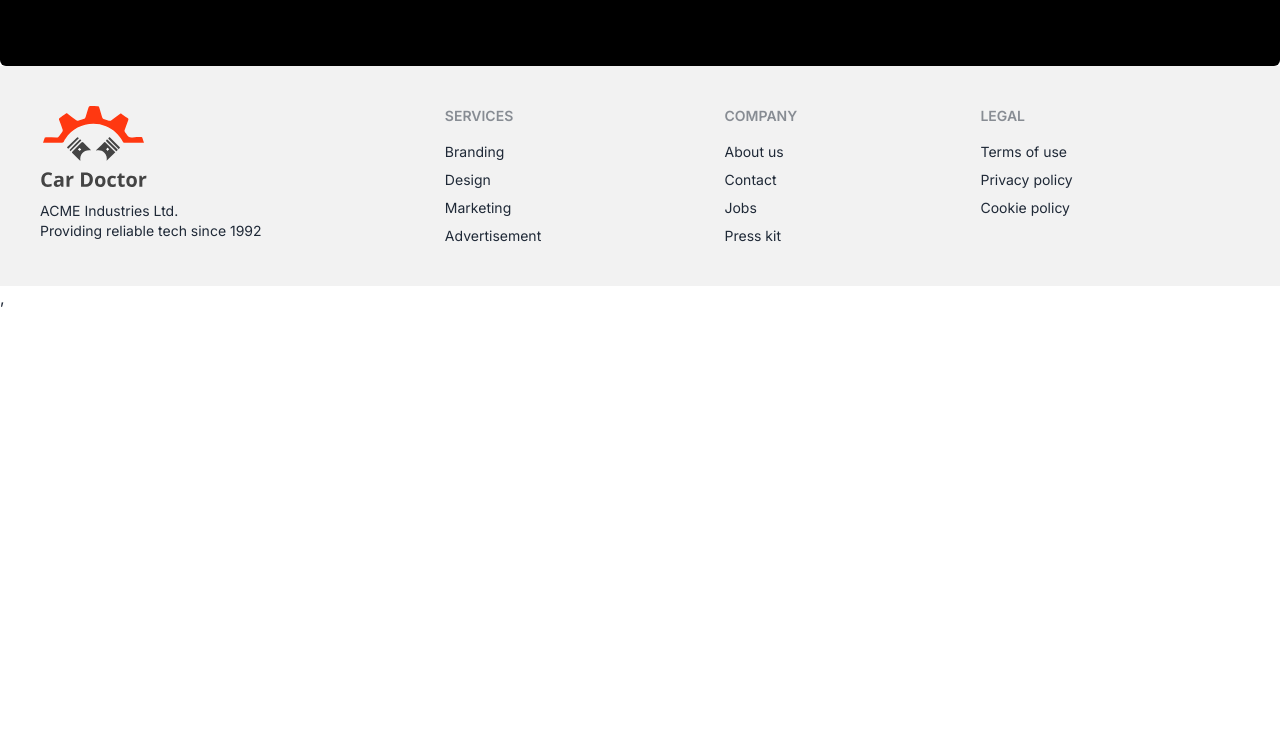
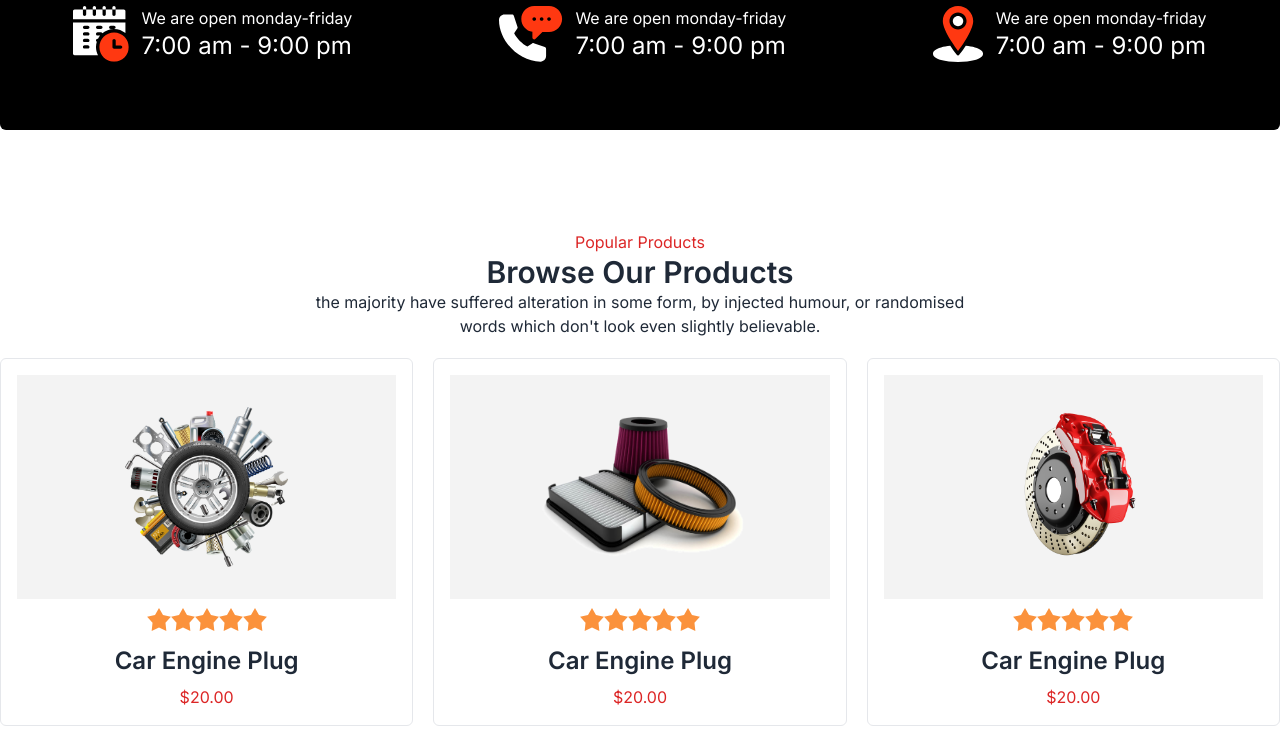
Before and after one commit to Shamimreza82/car-doctor-client, a React (Vite) app: page / in a window 1280 px wide. Shown: the part 2632-3377 px from the top of the page. Before the commit the page ends 2942 px from the top, so only its background shows below. Built offline with nearby package versions, Linux system fonts and the light colour scheme.

Commit message:
added popular Product Section

```diff
--- a/src/pages/Home/About/About.jsx
+++ b/src/pages/Home/About/About.jsx
@@ -4,16 +4,16 @@ import pars from '../../../assets/images/about_us/parts.jpg'
 
 const About = () => {
     return (
-        <div className="hero my-16 lg:py-28 py-5 ">
+        <div className="hero md:my-16 md:py-28 py-5 ">
         <div className="hero-content flex-col lg:flex-row ">
-            <div className='w-1/2 relative'>
+            <div className='md:w-1/2 relative'>
                 <img src={person} className=" w-3/4 rounded-lg shadow-2xl" />
                 <img src={pars} className="w-1/2 absolute  right-5 top-28 rounded-lg shadow-2xl border-8 border-white" />
             </div>
 
-            <div className='w-1/2'>
+            <div className='md:w-1/2 mt-16'>
                 <h2 className='text-red-600 font-bold'>About Us</h2>
-            <h1 className="text-5xl font-bold">We are qualified & of experience in this field</h1>
+            <h1 className="md:text-5xl font-bold">We are qualified & of experience in this field</h1>
                 <p className=" my-3">There are many variations of passages of Lorem Ipsum available, but the majority have suffered alteration in some form, by injected humour, or randomised words which don't look even slightly believable. </p>
                 <p className="py-6">the majority have suffered alteration in some form, by injected humour, or randomised words which don't look even slightly believable.  </p>
                 <button className="btn btn-primary bg-red-600 border-none">Get More Info</button>
--- a/src/pages/Home/Home/Home.jsx
+++ b/src/pages/Home/Home/Home.jsx
@@ -3,6 +3,7 @@ import Banner from '../Banner/Banner';
 import About from '../About/About';
 import Services from '../Services/Services';
 import Schedule from '../Schedule/Schedule';
+import PopularProducts from '../PopularProducts/PopularProducts';
 
 
 
@@ -13,6 +14,7 @@ const Home = () => {
            <About></About>
            <Services></Services>
            <Schedule></Schedule>
+           <PopularProducts></PopularProducts>
         </div>
     );
 };
--- /dev/null
+++ b/src/pages/Home/PopularProducts/PopularProducts.jsx
@@ -0,0 +1,107 @@
+import React from 'react';
+import img1 from '../../../assets/images/products/1.png'
+import img2 from '../../../assets/images/products/2.png'
+import img3 from '../../../assets/images/products/3.png'
+import img4 from '../../../assets/images/products/4.png'
+import img5 from '../../../assets/images/products/5.png'
+import img6 from '../../../assets/images/products/6.png'
+
+const PopularProducts = () => {
+    return (
+        <div className='md:mt-20'>
+            <div className='text-center py-5 '>
+                <h3 className="text-center text-red-600">Popular Products</h3>
+                <h4 className='text-3xl font-bold'>Browse Our Products</h4>
+                <p>the majority have suffered alteration in some form, by injected humour, or randomised <br /> words which don't look even slightly believable. </p>
+            </div>
+            <div className='grid grid-cols-3 gap-5'>
+                <div className='text-center border p-4 rounded-md space-y-2  '>
+                    <div className=' flex justify-center items-center bg-[#F3F3F3]'>
+                        <img className='h-56 p-8  rounded-md  ' src={img6} alt="" />
+                    </div>
+                    <div className="rating">
+                        <input type="radio" name="rating-2" className="mask mask-star-2 bg-orange-400" />
+                        <input type="radio" name="rating-2" className="mask mask-star-2 bg-orange-400" checked />
+                        <input type="radio" name="rating-2" className="mask mask-star-2 bg-orange-400" />
+                        <input type="radio" name="rating-2" className="mask mask-star-2 bg-orange-400" />
+                        <input type="radio" name="rating-2" className="mask mask-star-2 bg-orange-400" />
+                    </div>
+                    <p className='text-2xl font-bold'>Car Engine Plug</p>
+                    <p className='text-red-600'>$20.00</p>
+                </div>
+                <div className='text-center border p-4 rounded-md space-y-2 '>
+                    <div className=' flex justify-center items-center bg-[#F3F3F3]'>
+                        <img className='h-56 p-8  rounded-md  ' src={img3} alt="" />
+                    </div>
+                    <div className="rating">
+                        <input type="radio" name="rating-2" className="mask mask-star-2 bg-orange-400" />
+                        <input type="radio" name="rating-2" className="mask mask-star-2 bg-orange-400" checked />
+                        <input type="radio" name="rating-2" className="mask mask-star-2 bg-orange-400" />
+                        <input type="radio" name="rating-2" className="mask mask-star-2 bg-orange-400" />
+                        <input type="radio" name="rating-2" className="mask mask-star-2 bg-orange-400" />
+                    </div>
+                    <p className='text-2xl font-bold'>Car Engine Plug</p>
+                    <p className='text-red-600'>$20.00</p>
+                </div>
+                <div className='text-center border p-4 rounded-md space-y-2 '>
+                    <div className=' flex justify-center items-center bg-[#F3F3F3] '>
+                        <img className='h-56 p-8  rounded-md  ' src={img1} alt="" />
+                    </div>
+                    <div className="rating">
+                        <input type="radio" name="rating-2" className="mask mask-star-2 bg-orange-400" />
+                        <input type="radio" name="rating-2" className="mask mask-star-2 bg-orange-400" checked />
+                        <input type="radio" name="rating-2" className="mask mask-star-2 bg-orange-400" />
+                        <input type="radio" name="rating-2" className="mask mask-star-2 bg-orange-400" />
+                        <input type="radio" name="rating-2" className="mask mask-star-2 bg-orange-400" />
+                    </div>
+                    <p className='text-2xl font-bold'>Car Engine Plug</p>
+                    <p className='text-red-600'>$20.00</p>
+                </div>
+                <div className='text-center border p-4 rounded-md space-y-2 '>
+                    <div className=' flex justify-center items-center bg-[#F3F3F3]'>
+                        <img className='h-56 p-8  rounded-md  ' src={img2} alt="" />
+                    </div>
+                    <div className="rating">
+                        <input type="radio" name="rating-2" className="mask mask-star-2 bg-orange-400" />
+                        <input type="radio" name="rating-2" className="mask mask-star-2 bg-orange-400" checked />
+                        <input type="radio" name="rating-2" className="mask mask-star-2 bg-orange-400" />
+                        <input type="radio" name="rating-2" className="mask mask-star-2 bg-orange-400" />
+                        <input type="radio" name="rating-2" className="mask mask-star-2 bg-orange-400" />
+                    </div>
+                    <p className='text-2xl font-bold'>Car Engine Plug</p>
+                    <p className='text-red-600'>$20.00</p>
+                </div>
+                <div className='text-center border p-4 rounded-md space-y-2 '>
+                    <div className=' flex justify-center items-center bg-[#F3F3F3]'>
+                        <img className='h-56 p-8  rounded-md  ' src={img5} alt="" />
+                    </div>
+                    <div className="rating">
+                        <input type="radio" name="rating-2" className="mask mask-star-2 bg-orange-400" />
+                        <input type="radio" name="rating-2" className="mask mask-star-2 bg-orange-400" checked />
+                        <input type="radio" name="rating-2" className="mask mask-star-2 bg-orange-400" />
+                        <input type="radio" name="rating-2" className="mask mask-star-2 bg-orange-400" />
+                        <input type="radio" name="rating-2" className="mask mask-star-2 bg-orange-400" />
+                    </div>
+                    <p className='text-2xl font-bold'>Car Engine Plug</p>
+                    <p className='text-red-600'>$20.00</p>
+                </div>
+                <div className='text-center border p-4 rounded-md space-y-2 '>
+                    <div className=' flex justify-center items-center bg-[#F3F3F3]'>
+                        <img className='h-56 p-8  rounded-md  ' src={img4} alt="" />
+                    </div>
+                    <div className="rating">
+                        <input type="radio" name="rating-2" className="mask mask-star-2 bg-orange-400" />
+                        <input type="radio" name="rating-2" className="mask mask-star-2 bg-orange-400" checked />
+                        <input type="radio" name="rating-2" className="mask mask-star-2 bg-orange-400" />
+                        <input type="radio" name="rating-2" className="mask mask-star-2 bg-orange-400" />
+                        <input type="radio" name="rating-2" className="mask mask-star-2 bg-orange-400" />
+                    </div>
+                    <p className='text-2xl font-bold'>Car Engine Plug</p>
+                    <p className='text-red-600'>$20.00</p>
+                </div>
+            </div>
+        </div>
+    );
+};
+
+export default PopularProducts;
--- a/src/pages/Home/Schedule/Schedule.jsx
+++ b/src/pages/Home/Schedule/Schedule.jsx
@@ -5,7 +5,7 @@ import logo3 from '../../../assets/icons/001-timetable.svg'
 
 const Schedule = () => {
     return (
-        <div className='h-48 bg-black m-auto rounded-md text-white flex justify-around items-center'>
+        <div className='h-48 bg-black m-auto rounded-md text-white flex flex-col md:flex-row justify-around items-center'>
             <div className='flex gap-3 '>
                 <img className='h-14' src={logo3} alt="" />
                 <div>
--- a/src/pages/Home/Services/Services.jsx
+++ b/src/pages/Home/Services/Services.jsx
@@ -19,7 +19,7 @@ const Services = () => {
                 <h4 className='text-3xl font-bold'>Our Service Area</h4>
                 <p>the majority have suffered alteration in some form, by injected humour, or randomised <br /> words which don't look even slightly believable. </p>
             </div>
-            <div className='grid grid-cols-3 gap-3'>
+            <div className='grid md:grid-cols-2 lg:grid-cols-3 gap-3'>
                 {
                     services.map(service => <ServiceCard key={service.id} service ={service}></ServiceCard> )
                 }
```
Also changed, not shown: src/pages/Home/Banner/Banner.jsx (+9 -9 lines).
